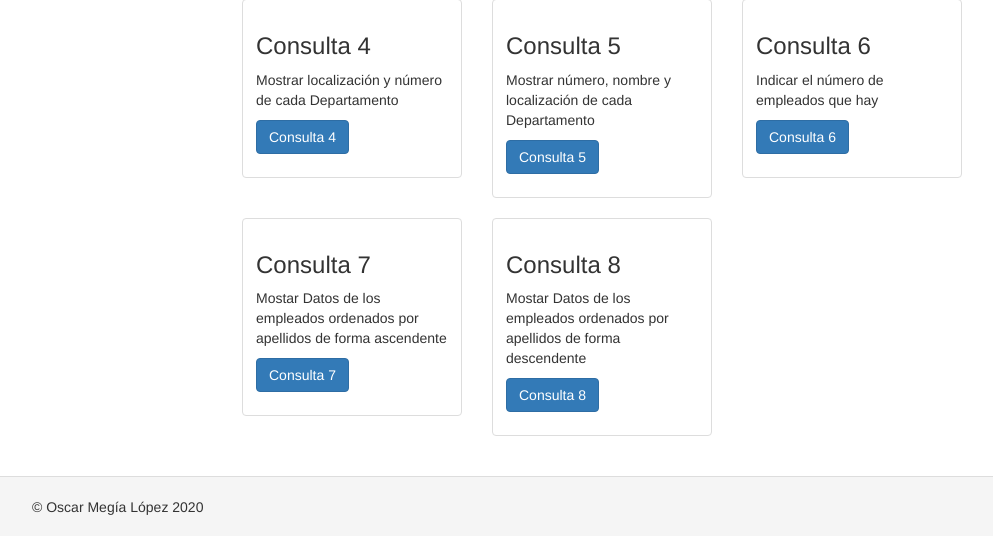
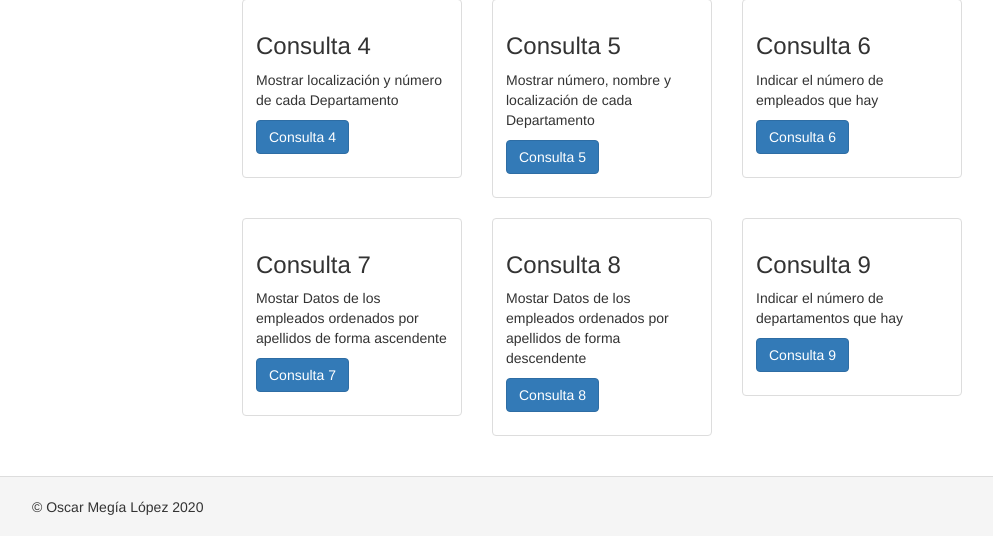
Before and after one commit to OscarAlpe/practica1yii, a Yii app: template views/site/index.php in a window 1280 px wide. Shown: the part 269-805 px from the top of the page, without its empty margins (38-1031 px from the left). Run offline with PHP 8.4 and a stand-in for Yii, Linux system fonts and the light colour scheme; the template is opened without the code that fills it, so the values that code supplies are empty; some libraries are stand-ins or nearby versions.

Commit message:
Consulta 9: Indicar el número  de departamentos que hay

```diff
--- a/views/site/index.php
+++ b/views/site/index.php
@@ -82,5 +82,14 @@ use yii\helpers\Html;
       </div>
     </div>
   </div>
+  <div class="col-sm-4">
+    <div class="thumbnail">
+      <div class="caption">
+        <h3>Consulta 9</h3>
+        <p>Indicar el número  de departamentos que hay</p>
+        <p><?= Html::a('Consulta 9', ['/site/consulta9'], ['class'=>'btn btn-primary grid-button']) ?></p>
+      </div>
+    </div>
+  </div>
 </div>
 </div>
```
Also changed, not shown: controllers/SiteController.php (+13 -0 lines).
